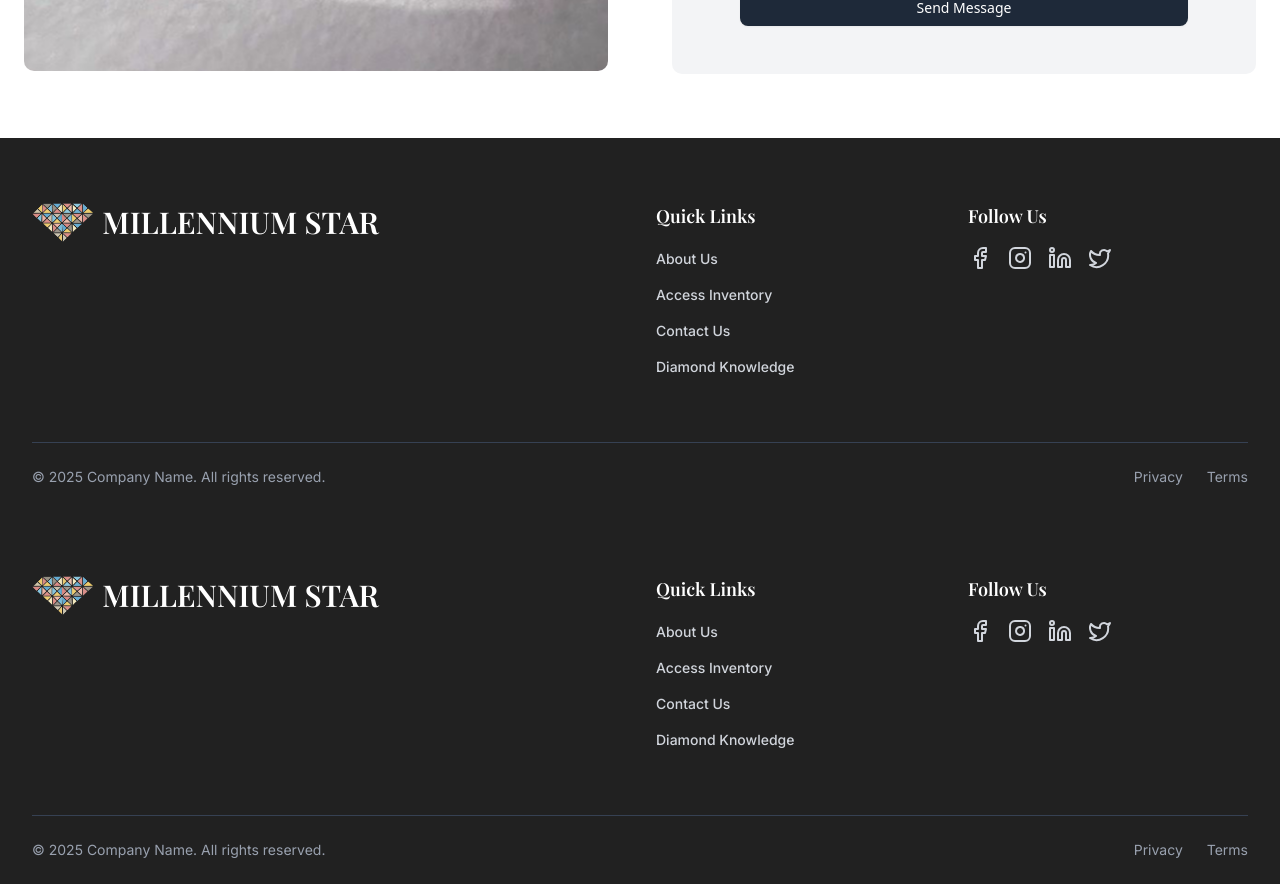
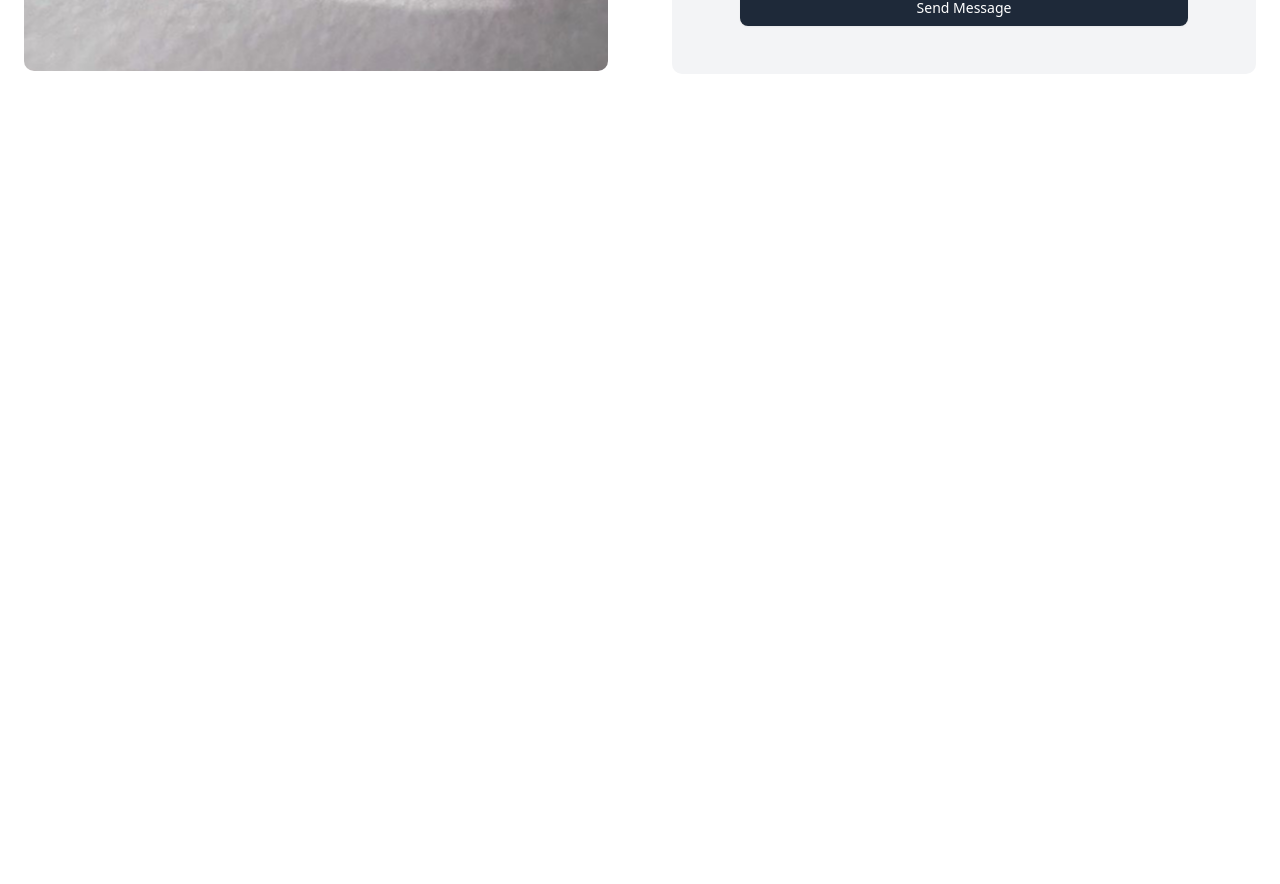
Before and after one commit to Yudee-19/millenium-star, a Next.js app: page /contact in a window 1280 px wide. Shown: the part 673-1557 px from the top of the page. After the commit the page ends 876 px from the top, so only its background shows below. Built offline with nearby package versions, Linux system fonts and the light colour scheme; a web font is replaced by a local one.

Commit message:
footer fixed

```diff
--- a/src/app/about/page.tsx
+++ b/src/app/about/page.tsx
@@ -3,7 +3,6 @@ import React from "react";
 import { Playfair_Display, Inter } from "next/font/google";
 import Image from "next/image";
 import { Button } from "@/components/ui/button";
-import Footer from "@/components/landing/footer";
 import image1 from "../../../public/assets/aboutus-diamond1.png";
 import image2 from "../../../public/assets/aboutus-diamond2.png";
 import image3 from "../../../public/assets/aboutus-diamond3.png";
@@ -176,8 +175,6 @@ const AboutUs = () => {
                     </div>
                 </div>
             </section>
-
-            <Footer />
         </div>
     );
 };
--- a/src/app/contact/page.tsx
+++ b/src/app/contact/page.tsx
@@ -8,8 +8,6 @@ import { Textarea } from "@/components/ui/textarea";
 import { Label } from "@/components/ui/label";
 import { toast } from "sonner";
 import Link from "next/link";
-import Navbar from "@/components/landing/header";
-import Footer from "@/components/landing/footer";
 
 interface ContactFormData {
     firstName: string;
@@ -377,7 +375,6 @@ export default function ContactPage() {
             </div>
 
             {/* Footer */}
-            <Footer />
         </div>
     );
 }
--- a/src/app/diamond-knowledge/page.tsx
+++ b/src/app/diamond-knowledge/page.tsx
@@ -3,7 +3,6 @@
 import React from "react";
 import Image from "next/image";
 import HeroImage from "@/../public/assets/abouHero.jpg";
-import Footer from "@/components/landing/footer";
 import Container from "@/components/ui/container";
 
 import image1 from "../../../public/assets/aboutus-diamond1.png";
@@ -188,8 +187,6 @@ const AboutUs = () => {
                 <ClaritySection />
                 <CutSection />
             </Container>
-
-            <Footer />
         </div>
     );
 };
--- a/src/app/layout.tsx
+++ b/src/app/layout.tsx
@@ -32,7 +32,7 @@ export default function RootLayout({
                 <ConditionalHeader /> {/* Use the conditional header here */}
                 {children}
                 <Toaster />
-                <Footer />
+                {/* <Footer /> */}
             </body>
         </html>
     );
--- a/src/app/page.tsx
+++ b/src/app/page.tsx
@@ -1,5 +1,4 @@
 import DiamondCards from "@/components/landing/certificates";
-import Footer from "@/components/landing/footer";
 import GridSection from "@/components/landing/gridSection";
 import Navbar from "@/components/landing/header";
 import HeroSection from "@/components/landing/heroSection";
@@ -92,7 +91,6 @@ const HomePage = () => {
             <DiamondCards />
 
             {/* <Testimonial /> */}
-            <Footer />
         </div>
     );
 };
```
